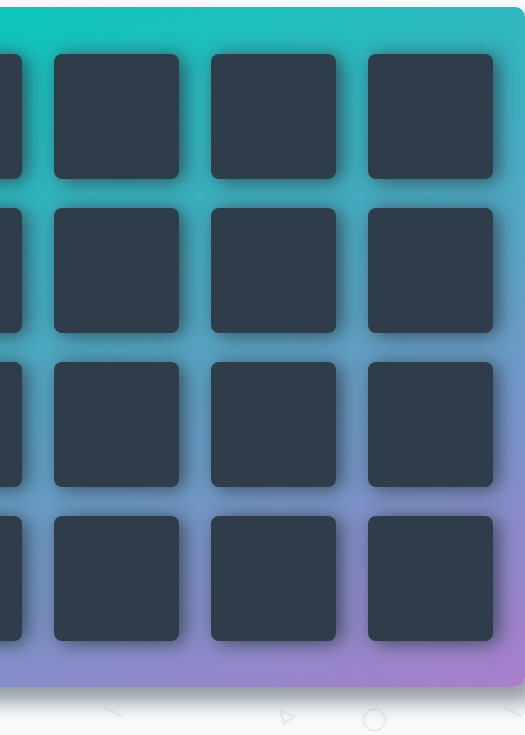
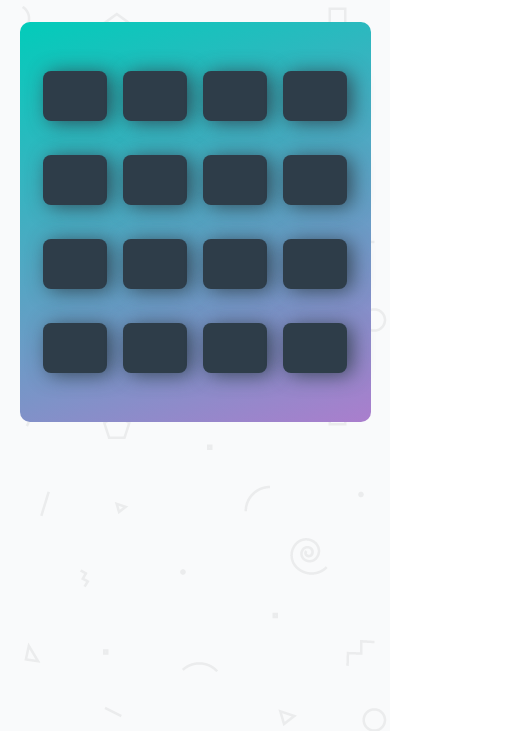
Before and after one commit to aldrickdelrosario/matching-game, a plain HTML site: page index.html in a window 390 px wide. Shown: the part 113-848 px from the top of the page, 525 px wide, since content can reach past the window. Drawn offline with Linux system fonts and the light colour scheme.

Commit message:
update
Adjust score-panel for small screens.

```diff
--- a/css/app.css
+++ b/css/app.css
@@ -172,3 +172,30 @@ h1 {
     background: linear-gradient(160deg, #aa7ecd 0%, #02ccba 100%);
     color: #fff;
 }
+
+/*
+ * Media Queries
+ */
+
+@media screen and (max-width: 699px) {
+    .deck {
+        box-shadow: none;
+        margin: 15px 5% 60px 5%;
+        min-height: 400px;
+        padding: 32px 16px;
+        width: 90%;
+    }
+
+    .deck .card {
+        margin: 15px 2.5%;
+        width: 20%;
+        height: 50px;
+    }
+}
+
+@media screen and (max-width: 359px) {
+    .score-panel {
+        padding: 0 2.5%;
+        width: 90%;
+    }
+}
```
